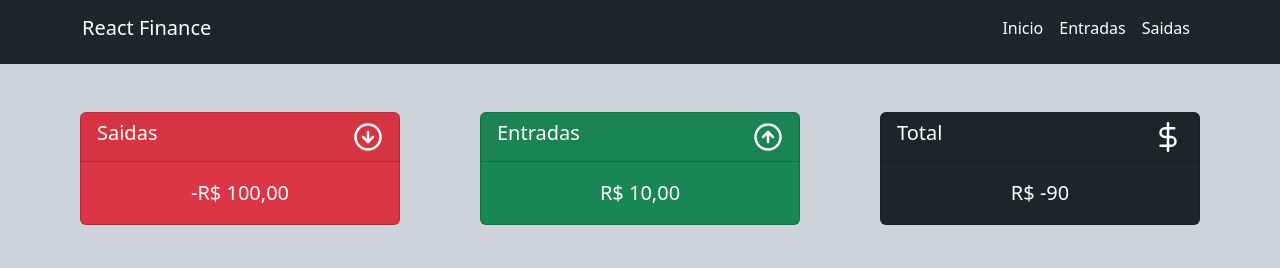
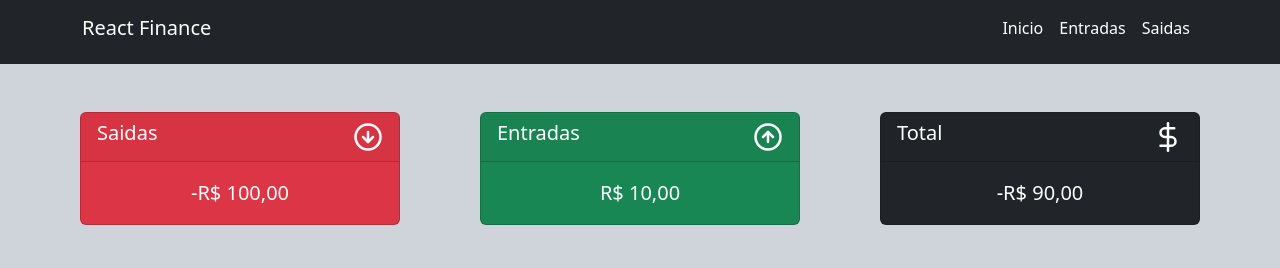
Before and after one commit to joaov1ct0r/react-finance, a React (Vite) app: page / in a window 1280 px wide. Shown: the top 268 px of the page. Built offline with nearby package versions, Linux system fonts and the light colour scheme.

Commit message:
feat: formatacao de valor adicionado a cardTotal

```diff
--- a/src/components/CardTotal.tsx
+++ b/src/components/CardTotal.tsx
@@ -20,7 +20,14 @@ export default function CardTotal(): JSX.Element {
         <FiDollarSign size={30} color="#FFF"></FiDollarSign>
       </div>
       <div className="card-body">
-        <p className="card-text text-white text-center fs-5 text">R$ {total}</p>
+        <p className="card-text text-white text-center fs-5 text">
+          {new Intl.NumberFormat("pt-BR", {
+            style: "currency",
+            currency: "BRL",
+            minimumFractionDigits: 2,
+            maximumFractionDigits: 2,
+          }).format(total)}
+        </p>
       </div>
     </div>
   );
```
